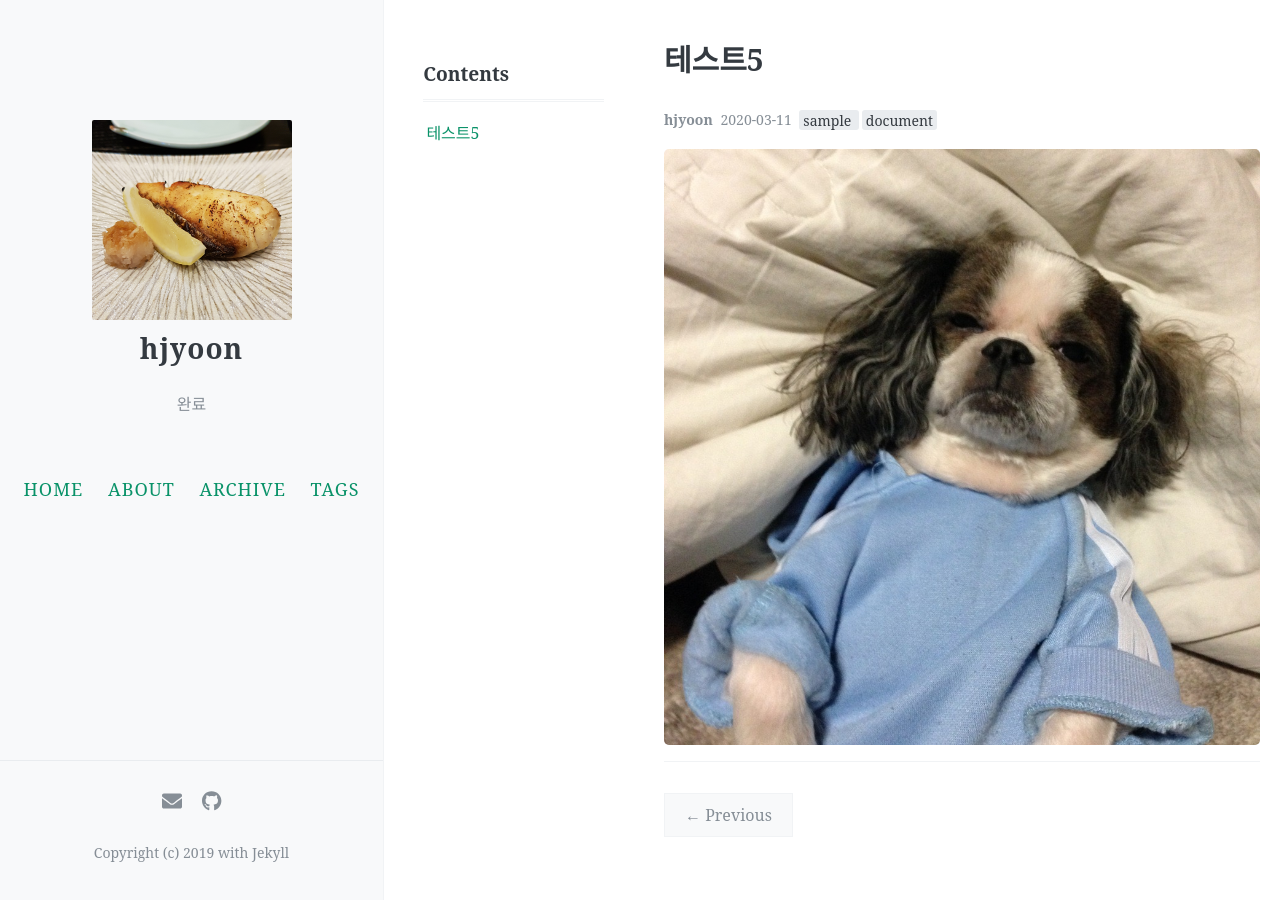
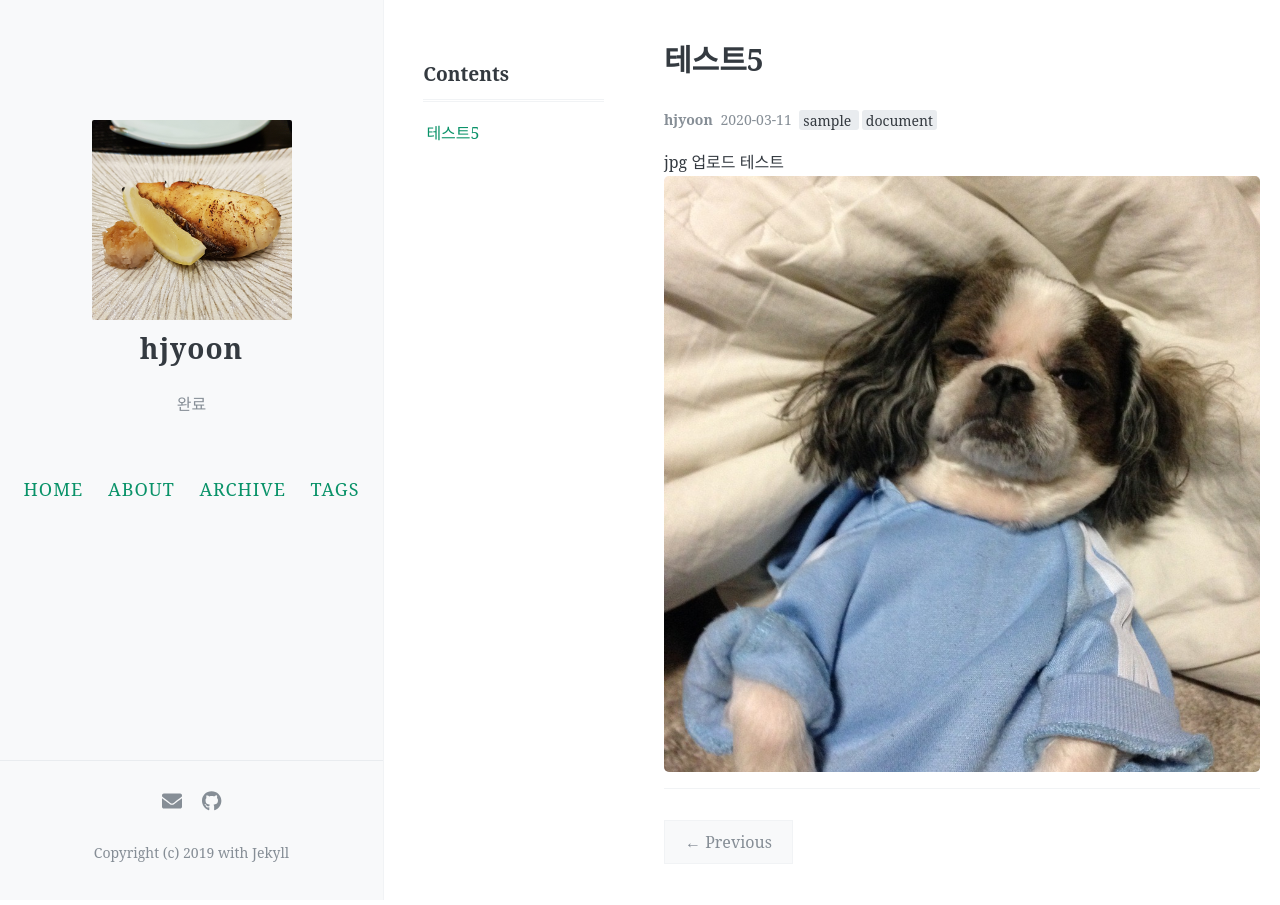
Before and after one commit to hjyoon/hjyoon.github.io, a Jekyll site: the page built from _posts/2020-03-11-test5.md, in a window 1280 px wide. Built offline with Jekyll 4.4.1, drawn with Linux system fonts in a browser that asks for light colours; comment, search, counter and statistics services are not loaded.

Commit message:
Update 2020-03-11-test5.md

```diff
--- a/_posts/2020-03-11-test5.md
+++ b/_posts/2020-03-11-test5.md
@@ -7,4 +7,5 @@ tags: [sample, document]
 toc: true
 comments: true
 ---
+jpg 업로드 테스트
 ![image](https://raw.githubusercontent.com/hjyoon/hjyoon.github.io/master/images/sample_image.jpg)
```
